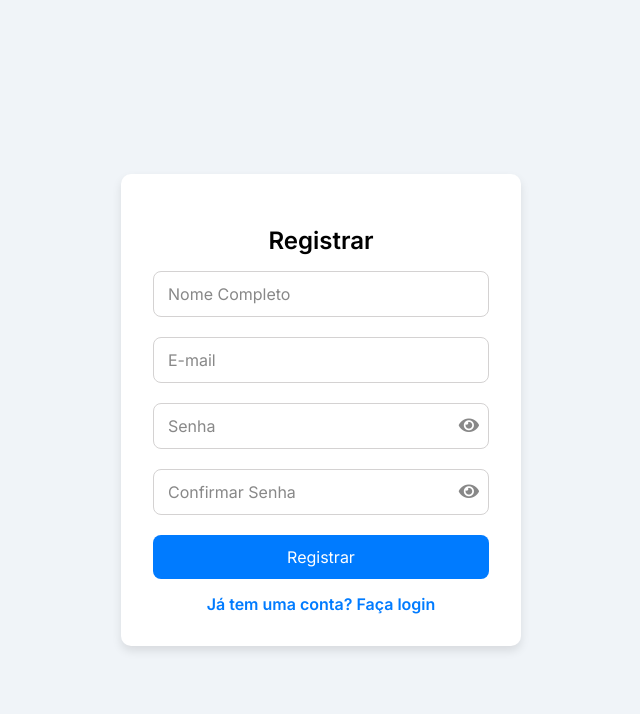
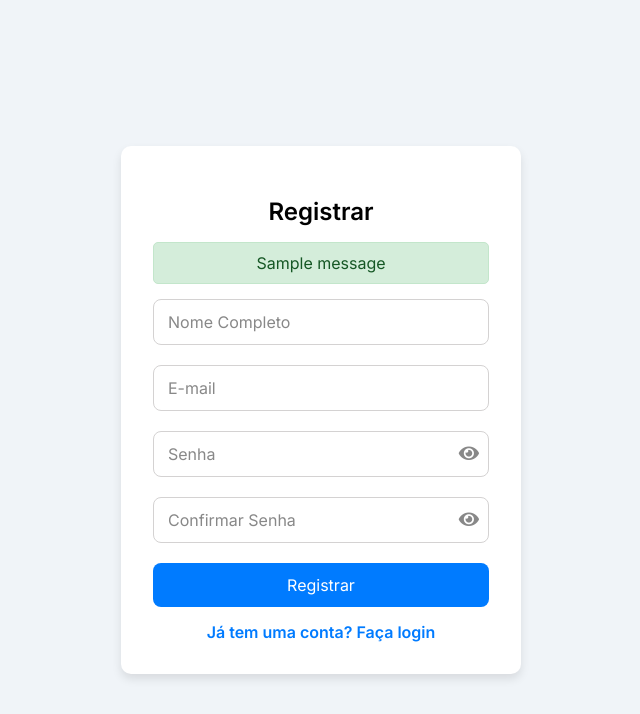
Before and after one commit to helonfranca/desafio-login, a Django app: page /register/ in a window 1280 px wide. Shown: the top 714 px of the page, without its empty margins (319-959 px from the left). Run offline with Django 5.2, Linux system fonts and the light colour scheme; tables that the repository leaves empty hold one stand-in row (values such as "Sample post"); one stand-in notice (Sample message) is shown.

Commit message:
feat: add rota de logout e ajuste em mensagem de success

```diff
--- a/users/static/users/css/styles.css
+++ b/users/static/users/css/styles.css
@@ -27,7 +27,7 @@ body {
 
 .error {
   color: #e03e2d;
-  font-size: 0.85rem;
+  font-size: 1rem;
   margin: 5px;
   text-align: left;
   display: block;
@@ -191,6 +191,21 @@ p {
   font-size: 18px;
 }
 
+.sucess {
+  background-color: #d4edda;
+  color: #155724;
+  border: 1px solid #c3e6cb;
+  padding: 10px;
+  border-radius: 5px;
+  margin-bottom: 15px;
+  font-size: 1rem;
+}
+
+.sucess p {
+  margin: 0;
+}
+
+
 /* Responsividade */
 @media (max-width: 480px) {
   .card {
--- a/users/templates/auth/login.html
+++ b/users/templates/auth/login.html
@@ -7,7 +7,7 @@
   <meta name="viewport" content="width=device-width, initial-scale=1.0">
   <title>Login</title>
   <link rel="stylesheet" href="{% static 'users/css/styles.css' %}">
-  <script src="{% static 'users/js/form-validation.js' %}" defer></script>
+  <script src="{% static 'users/js/form-validations.js' %}" defer></script>
   <script src="{% static 'users/js/password-toggle.js' %}" defer></script>
   <link rel="stylesheet" href="https://cdnjs.cloudflare.com/ajax/libs/font-awesome/5.15.4/css/all.min.css">
 </head>
@@ -15,7 +15,6 @@
 <body>
   <div class="card">
     <h2>Login</h2>
-
     {% if messages %}
     <div class="messages" id="errorMessages">
       {% for message in messages %}
--- a/users/templates/auth/register.html
+++ b/users/templates/auth/register.html
@@ -7,7 +7,7 @@
     <meta name="viewport" content="width=device-width, initial-scale=1.0">
     <title>Registrar</title>
     <link rel="stylesheet" href="{% static 'users/css/styles.css' %}">
-    <script src="{% static 'users/js/form-validation.js' %}" defer></script>
+    <script src="{% static 'users/js/form-validations.js' %}" defer></script>
     <script src="{% static 'users/js/password-toggle.js' %}" defer></script>
     <link rel="stylesheet" href="https://cdnjs.cloudflare.com/ajax/libs/font-awesome/5.15.4/css/all.min.css">
 </head>
@@ -15,6 +15,13 @@
 <body>
     <div class="card">
         <h2>Registrar</h2>
+        <div id="sucess">
+            {% for message in messages %}
+            {% if message.tags == 'success' %}
+            <p class="sucess">{{ message }}</p>
+            {% endif %}
+            {% endfor %}
+        </div>
         <form method="post">
             {% csrf_token %}
             <div class="input-group">
--- a/users/templates/menu/menu.html
+++ b/users/templates/menu/menu.html
@@ -11,9 +11,9 @@
 
 <body>
   <div class="welcome-container">
-    <h1>Bem-vindo(a), {{ user.username }}!</h1>
-    <p>Estamos felizes em tê-lo no Fidelity Pesquisas Cadastrais.</p>
-    <a href="" class="logout-btn">Sair</a>
+    <h1>Bem-vindo, {{ user.username }}!</h1>
+    <p>Estamos felizes em tê-lo conosco na Fidelity Pesquisas Cadastrais.</p>
+    <a href="{% url 'auth:logout' %}" class="logout-btn">Sair</a>
   </div>
 </body>
 
--- a/users/urls.py
+++ b/users/urls.py
@@ -6,5 +6,6 @@ app_name = 'auth'  # namespace para autenticação
 urlpatterns = [
     path('login/', views.login_view, name='login'),
     path('register/', views.register_view, name='register'),
-    path('menu/',  views.menu_view, name='menu')
+    path('menu/',  views.menu_view, name='menu'),
+    path('logout/', views.logout_view, name='logout'),
 ]
--- a/users/views.py
+++ b/users/views.py
@@ -1,5 +1,5 @@
 from django.shortcuts import render, redirect
-from django.contrib.auth import login, authenticate
+from django.contrib.auth import login, authenticate, logout
 from django.contrib import messages
 from .forms import LoginForm, RegisterForm
 from django.contrib.auth.decorators import user_passes_test, login_required
@@ -49,3 +49,7 @@ def register_view(request):
 @login_required(login_url='/login/')
 def menu_view(request):
     return render(request, 'menu/menu.html')
+
+def logout_view(request):
+    logout(request)
+    return redirect('auth:login')
```
